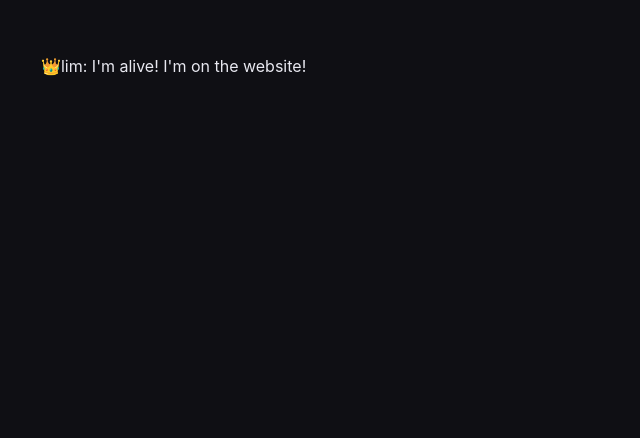
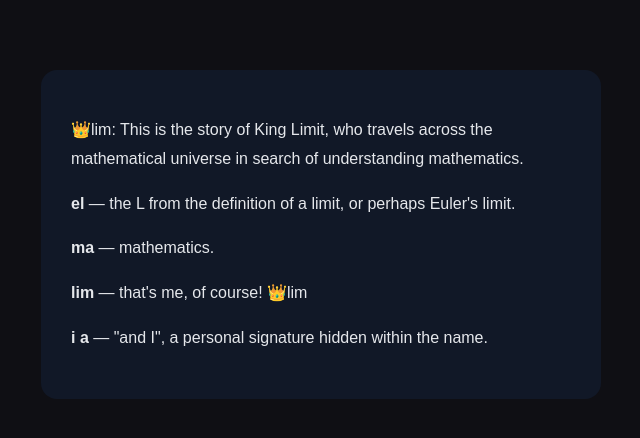
Before and after one commit to elmalimia/elmalimia-com, a plain HTML site: page index.html in a window 1280 px wide. Shown: the whole page, without its empty margins (219-859 px from the left). Drawn offline with Linux system fonts and the light colour scheme.

Commit message:
Add King Limit story and elmalimia name explanation

```diff
--- a/index.html
+++ b/index.html
@@ -240,7 +240,43 @@
 
   <div class="container">
 
-  <p>👑lim: I'm alive! I'm on the website!</p>
+  <section style="
+  max-width: 720px;
+  margin: 30px auto;
+  padding: 30px;
+  background: #111827;
+  color: #e5e7eb;
+  border-radius: 16px;
+  font-family: Arial, sans-serif;
+  font-size: 16px;
+  line-height: 1.8;
+">
+
+  <p>
+    👑lim: This is the story of King Limit,
+    who travels across the mathematical universe
+    in search of understanding mathematics.
+  </p>
+
+  <p>
+    <strong>el</strong> — the L from the definition
+    of a limit, or perhaps Euler's limit.
+  </p>
+
+  <p>
+    <strong>ma</strong> — mathematics.
+  </p>
+
+  <p>
+    <strong>lim</strong> — that's me, of course! 👑lim
+  </p>
+
+  <p>
+    <strong>i a</strong> — "and I", a personal
+    signature hidden within the name.
+  </p>
+
+</section>
 
   </div>
 
```
